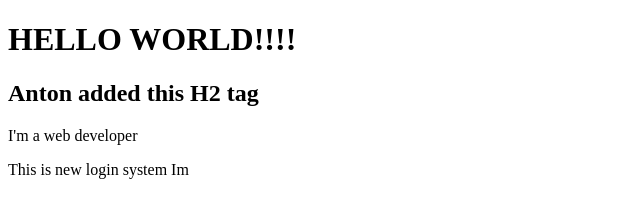
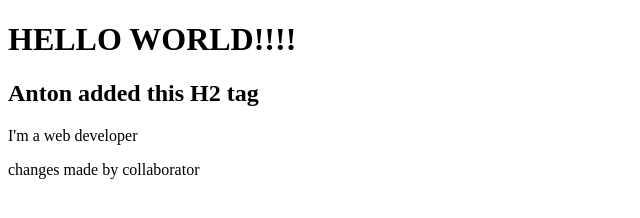
Before and after one commit to MineRach71/Portfolio, a plain HTML site: page index.html in a window 1280 px wide. Shown: the full height of the page, 0-640 px from the left. Drawn offline with Linux system fonts and the light colour scheme.

Commit message:
made changes to collab

```diff
--- a/index.html
+++ b/index.html
@@ -10,6 +10,6 @@
     <h2>Anton added this H2 tag</h2>
 
     <p>I'm a web developer</p>
-    <p>This is new login system Im</p>
+    <p>changes made by collaborator</p>
 </body>
 </html>
```
